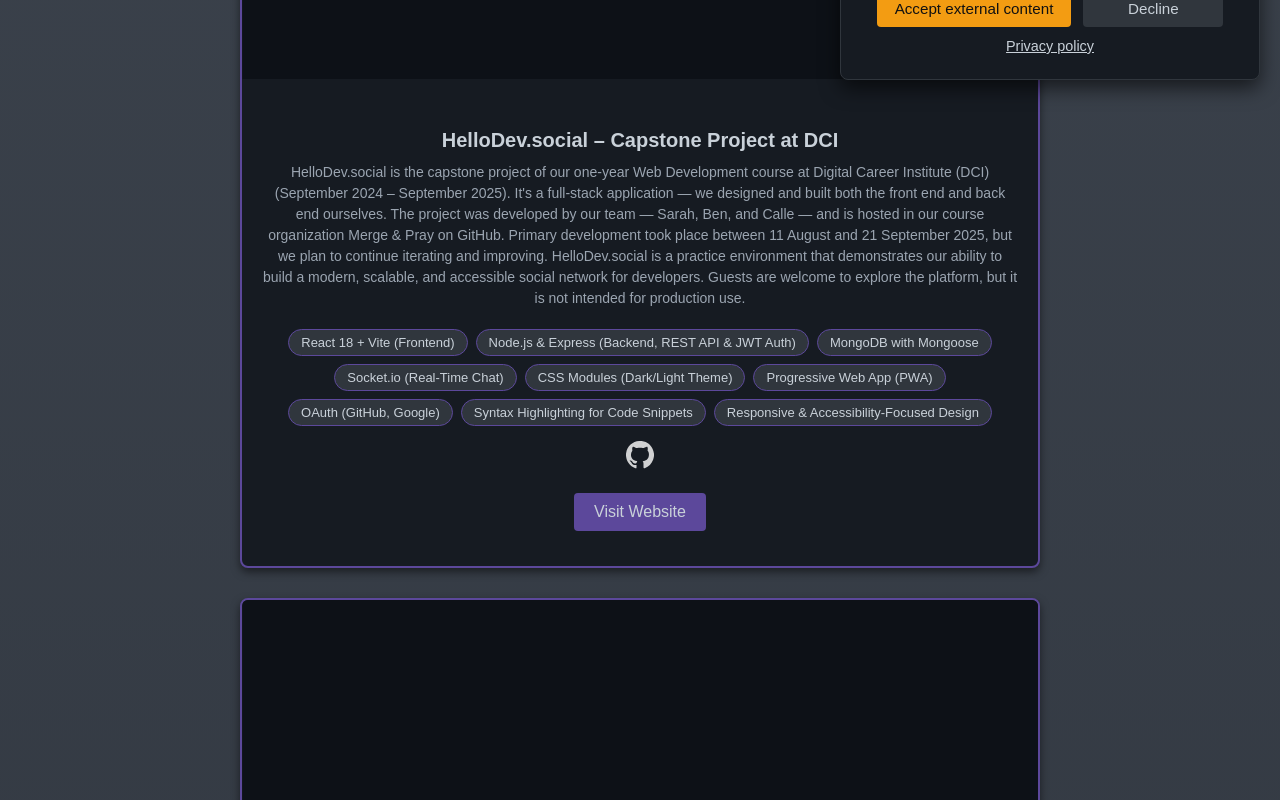
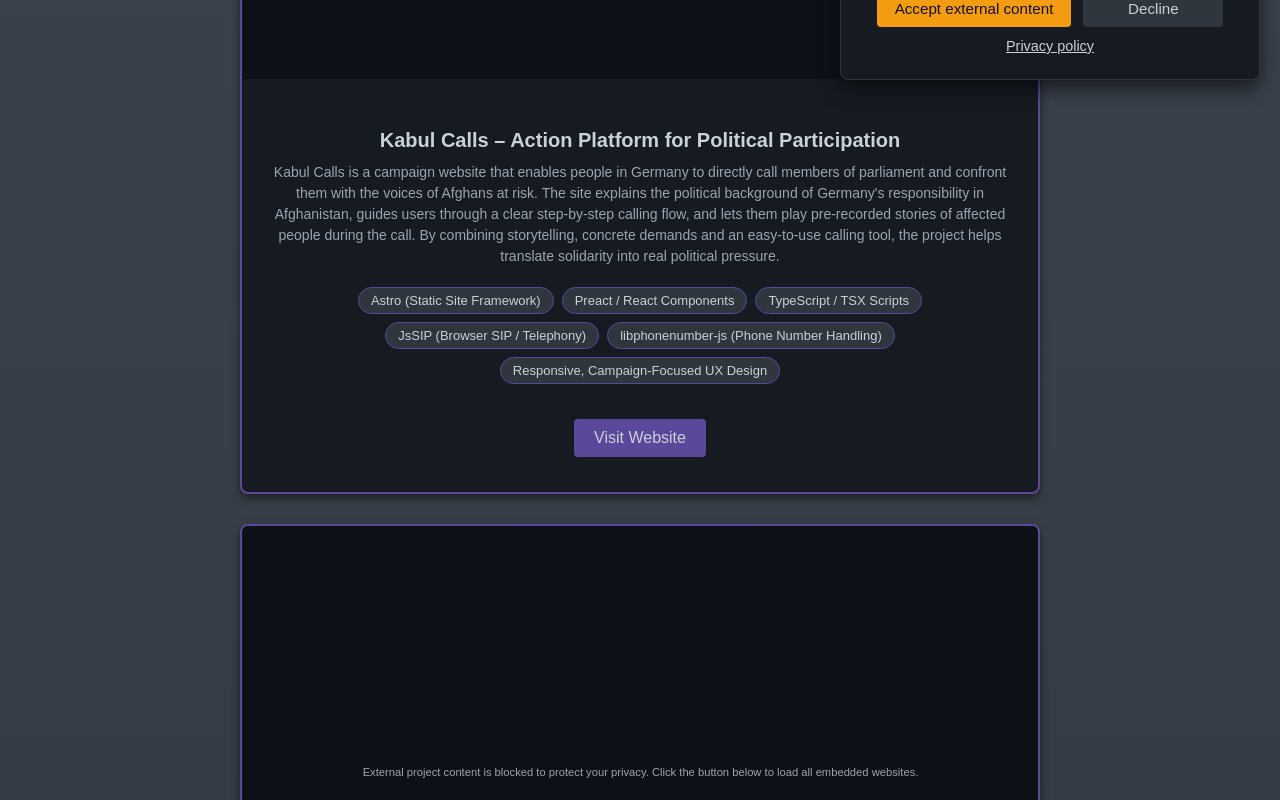
Before and after one commit to cmgoersch/portfolio_react, a React (Vite) app: page /portfolio in a window 1280 px wide. Shown: the part 700-1500 px from the top of the page. Built offline with nearby package versions, Linux system fonts and the light colour scheme.

Commit message:
portfolio

```diff
--- a/src/pages/CV/CV.jsx
+++ b/src/pages/CV/CV.jsx
@@ -4,6 +4,12 @@ import Footer from '../../components/Footer/Footer';
 import './CV.css';
 
 const professionalExperience = [
+  {
+    date: "12.2025 – 03.2026",
+    title: "exxeta",
+    role: "Frontend developer & UI/UX Designer",
+    description: "During my full-time internship at Exxeta, I contribute to a customer project as a Front-End Developer within a large enterprise environment. I design and implement modern, scalable user interfaces using React, translating UI concepts from Figma into production-ready code. In close collaboration with backend developers, designers, and project stakeholders, I work within established workflows and tools such as Jira to deliver high-quality features in an agile setting."
+  },
   {
     date: "11.2019 – 01.2024",
     title: "Madways UG",
--- a/src/pages/Portfolio/Portfolio.jsx
+++ b/src/pages/Portfolio/Portfolio.jsx
@@ -5,6 +5,22 @@ import { useConsent } from '../../context/ConsentContext';
 import './Portfolio.css';
 
 const projects = [
+  {
+    title: "Kabul Calls – Action Platform for Political Participation",
+    url: "https://kabul-calls.de/",
+    description: `Kabul Calls is a campaign website that enables people in Germany to directly call members of parliament and confront them with the voices of Afghans at risk.
+
+The site explains the political background of Germany's responsibility in Afghanistan, guides users through a clear step-by-step calling flow, and lets them play pre-recorded stories of affected people during the call. By combining storytelling, concrete demands and an easy-to-use calling tool, the project helps translate solidarity into real political pressure.`,
+    techstack: [
+      "Astro (Static Site Framework)",
+      "Preact / React Components",
+      "TypeScript / TSX Scripts",
+      "JsSIP (Browser SIP / Telephony)",
+      "libphonenumber-js (Phone Number Handling)",
+      "Responsive, Campaign-Focused UX Design"
+    ],
+    github: null
+  },
   {
     title: "HelloDev.social – Capstone Project at DCI",
     url: "https://hellodev.social/",
```
